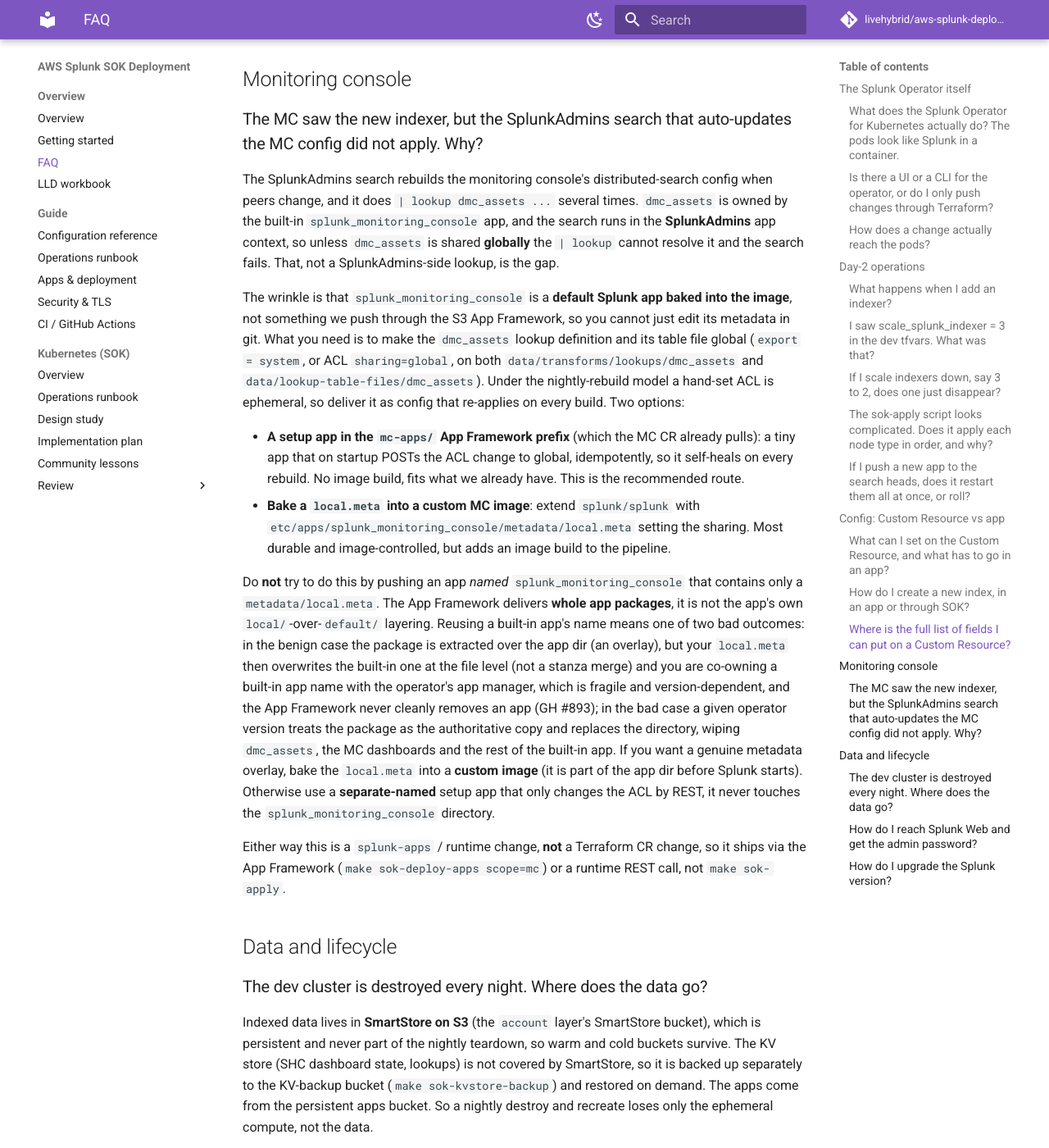
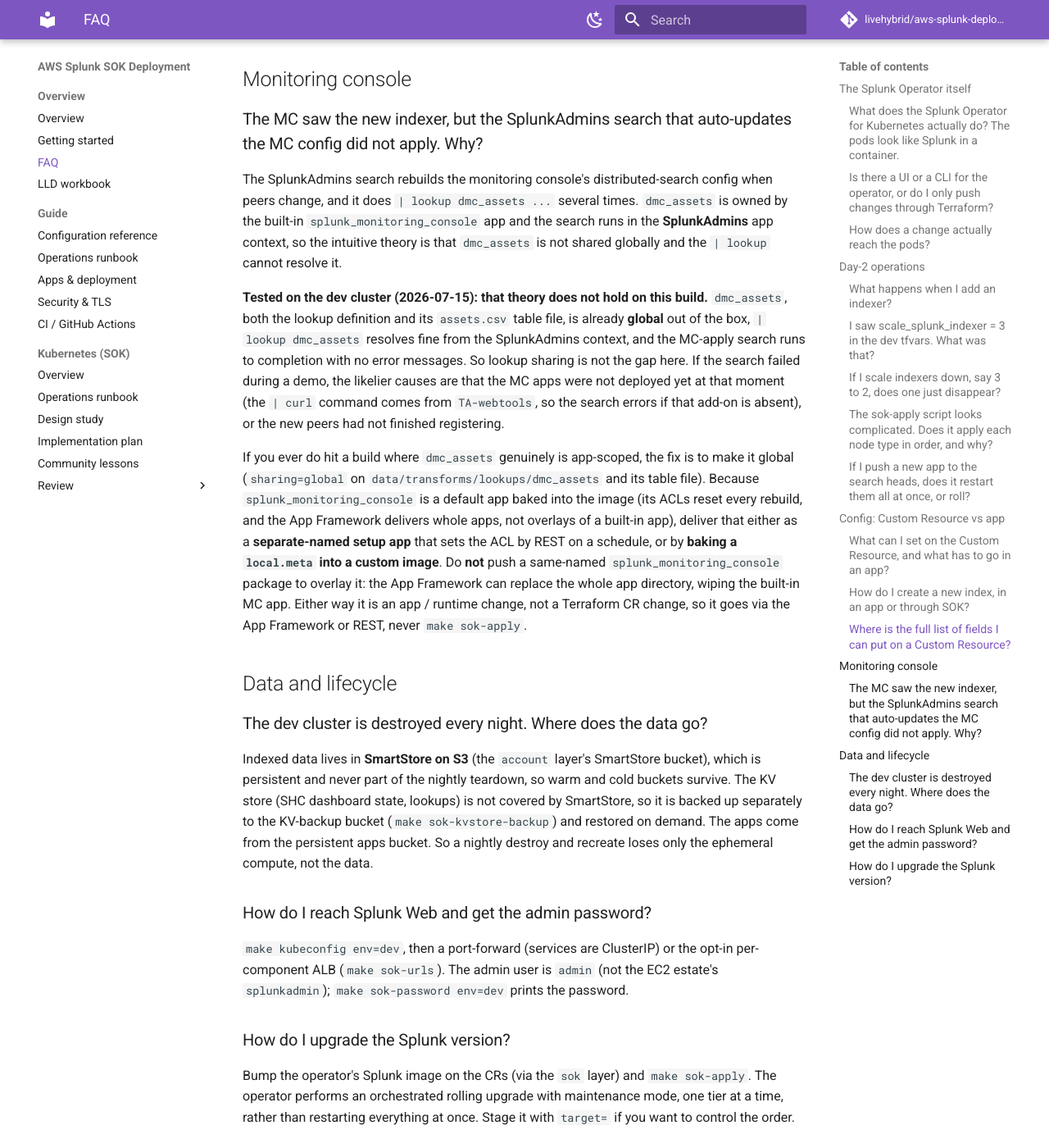
Before and after one commit to livehybrid/aws-splunk-deployment, an MkDocs documentation site: the page built from docs/faq.md, in a window 1280 px wide and 1400 px high, scrolled down 4708 px. Shown: the whole window at 82% size. Built offline with MkDocs 1.6.1 and Material for MkDocs 9.7.7, drawn with Linux system fonts in a browser that asks for light colours; comment, search, counter and statistics services are not loaded.

Commit message:
docs(faq): correct the MC lookup entry after live testing
Tested on the dev cluster: dmc_assets (definition + assets.csv table file) is
already global out of the box, | lookup dmc_assets resolves from the SplunkAdmins
context, and the MC-apply search runs clean. So the 'lookup not shared globally'
theory does not hold on this build; the demo failure was more likely the MC apps
(incl TA-webtools' curl command) not being deployed yet, or peers still
registering. Reframe the global-sharing fix as conditional (if you ever hit an
app-scoped build) and keep the built-in-app overlay warning.

```diff
--- a/docs/faq.md
+++ b/docs/faq.md
@@ -196,46 +196,30 @@
 
 The SplunkAdmins search rebuilds the monitoring console's distributed-search
 config when peers change, and it does `| lookup dmc_assets ...` several times.
-`dmc_assets` is owned by the built-in `splunk_monitoring_console` app, and the
-search runs in the **SplunkAdmins** app context, so unless `dmc_assets` is shared
-**globally** the `| lookup` cannot resolve it and the search fails. That, not a
-SplunkAdmins-side lookup, is the gap.
+`dmc_assets` is owned by the built-in `splunk_monitoring_console` app and the
+search runs in the **SplunkAdmins** app context, so the intuitive theory is that
+`dmc_assets` is not shared globally and the `| lookup` cannot resolve it.
 
-The wrinkle is that `splunk_monitoring_console` is a **default Splunk app baked
-into the image**, not something we push through the S3 App Framework, so you
-cannot just edit its metadata in git. What you need is to make the `dmc_assets`
-lookup definition and its table file global (`export = system`, or ACL
-`sharing=global`, on both `data/transforms/lookups/dmc_assets` and
-`data/lookup-table-files/dmc_assets`). Under the nightly-rebuild model a hand-set
-ACL is ephemeral, so deliver it as config that re-applies on every build. Two
-options:
+**Tested on the dev cluster (2026-07-15): that theory does not hold on this
+build.** `dmc_assets`, both the lookup definition and its `assets.csv` table
+file, is already **global** out of the box, `| lookup dmc_assets` resolves fine
+from the SplunkAdmins context, and the MC-apply search runs to completion with no
+error messages. So lookup sharing is not the gap here. If the search failed
+during a demo, the likelier causes are that the MC apps were not deployed yet at
+that moment (the `| curl` command comes from `TA-webtools`, so the search errors
+if that add-on is absent), or the new peers had not finished registering.
 
-- **A setup app in the `mc-apps/` App Framework prefix** (which the MC CR already
-  pulls): a tiny app that on startup POSTs the ACL change to global, idempotently,
-  so it self-heals on every rebuild. No image build, fits what we already have.
-  This is the recommended route.
-- **Bake a `local.meta` into a custom MC image**: extend `splunk/splunk` with
-  `etc/apps/splunk_monitoring_console/metadata/local.meta` setting the sharing.
-  Most durable and image-controlled, but adds an image build to the pipeline.
-
-Do **not** try to do this by pushing an app *named* `splunk_monitoring_console`
-that contains only a `metadata/local.meta`. The App Framework delivers **whole app
-packages**, it is not the app's own `local/`-over-`default/` layering. Reusing a
-built-in app's name means one of two bad outcomes: in the benign case the package
-is extracted over the app dir (an overlay), but your `local.meta` then overwrites
-the built-in one at the file level (not a stanza merge) and you are co-owning a
-built-in app name with the operator's app manager, which is fragile and
-version-dependent, and the App Framework never cleanly removes an app (GH #893);
-in the bad case a given operator version treats the package as the authoritative
-copy and replaces the directory, wiping `dmc_assets`, the MC dashboards and the
-rest of the built-in app. If you want a genuine metadata overlay, bake the
-`local.meta` into a **custom image** (it is part of the app dir before Splunk
-starts). Otherwise use a **separate-named** setup app that only changes the ACL by
-REST, it never touches the `splunk_monitoring_console` directory.
-
-Either way this is a `splunk-apps` / runtime change, **not** a Terraform CR
-change, so it ships via the App Framework (`make sok-deploy-apps scope=mc`) or a
-runtime REST call, not `make sok-apply`.
+If you ever do hit a build where `dmc_assets` genuinely is app-scoped, the fix is
+to make it global (`sharing=global` on `data/transforms/lookups/dmc_assets` and
+its table file). Because `splunk_monitoring_console` is a default app baked into
+the image (its ACLs reset every rebuild, and the App Framework delivers whole
+apps, not overlays of a built-in app), deliver that either as a **separate-named
+setup app** that sets the ACL by REST on a schedule, or by **baking a `local.meta`
+into a custom image**. Do **not** push a same-named `splunk_monitoring_console`
+package to overlay it: the App Framework can replace the whole app directory,
+wiping the built-in MC app. Either way it is an app / runtime change, not a
+Terraform CR change, so it goes via the App Framework or REST, never `make
+sok-apply`.
 
 ## Data and lifecycle
 
```
